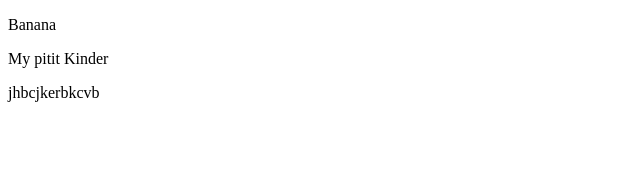
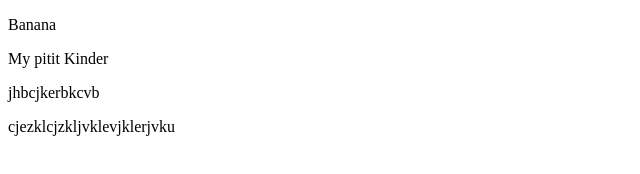
Before and after one commit to Ast415/cvgfrzvrz, a plain HTML site: page banana.html in a window 1280 px wide. Shown: the whole page, without its empty margins (0-640 px from the left). Drawn offline with Linux system fonts and the light colour scheme.

Commit message:
Update banana.html
kjzmkcks:csj;

```diff
--- a/banana.html
+++ b/banana.html
@@ -10,5 +10,6 @@
     <p>Banana</p>
     <p>My pitit Kinder</p>
     <p>jhbcjkerbkcvb</p>
+    <p>cjezklcjzkljvklevjklerjvku</p>
 </body>
 </html>
```
